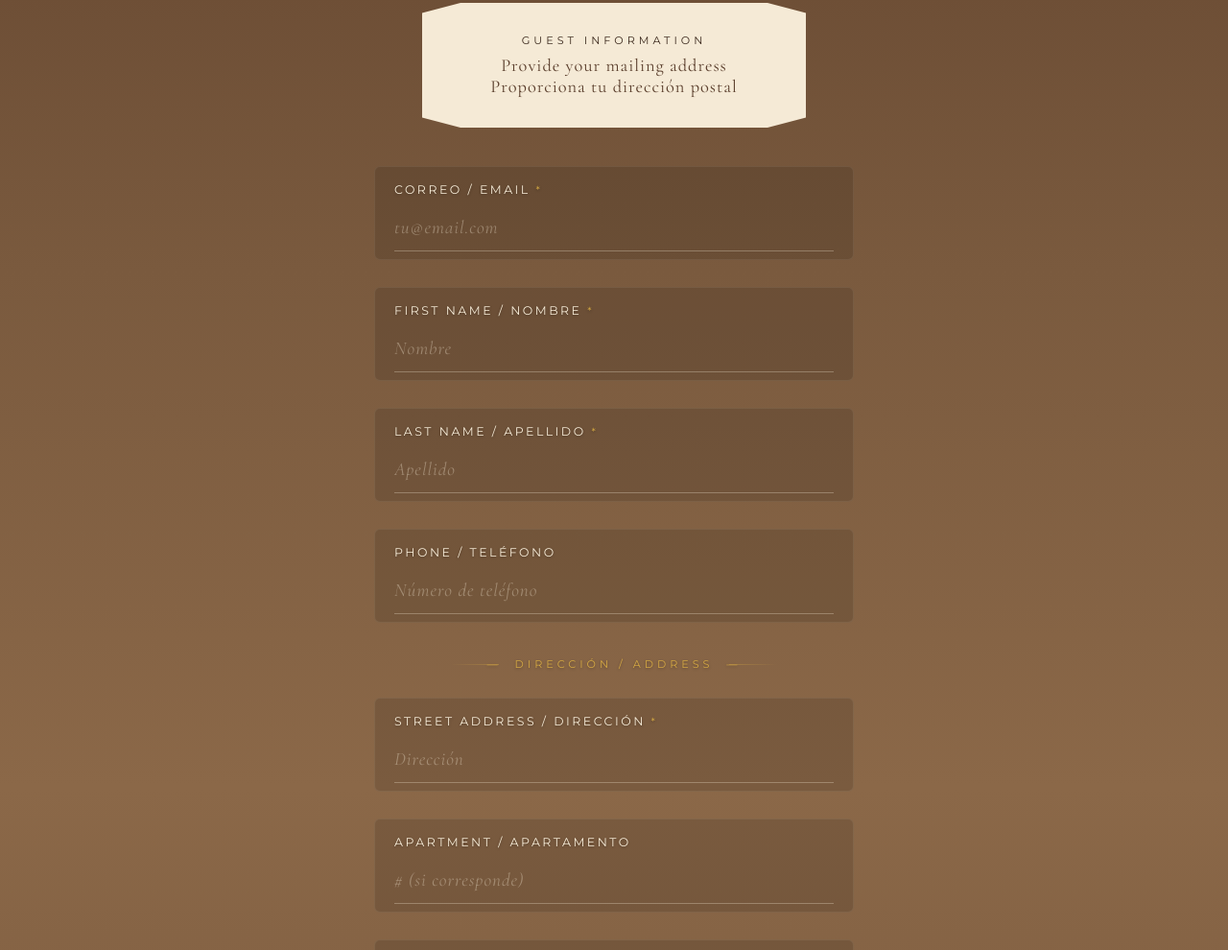
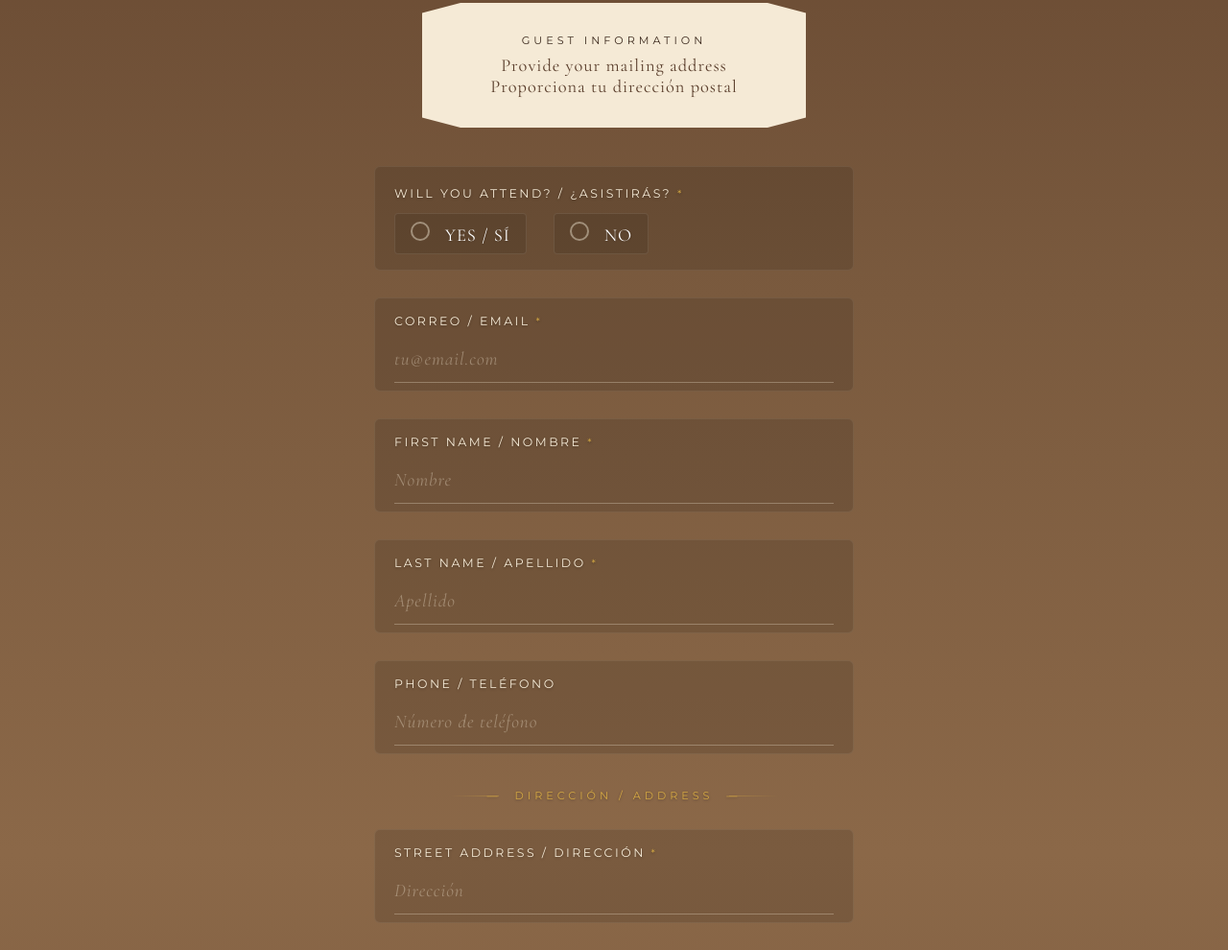
Before and after one commit to Dev-Cloud-Planet/web-boda-form, a plain HTML site: page index.html in a window 1280 px wide. Shown: the part 957-1947 px from the top of the page at 96% size. Drawn offline with nearby package versions, Linux system fonts and the light colour scheme.

Commit message:
Add will attend question at the top of the form
Co-Authored-By: Claude Opus 4.6 <noreply@anthropic.com>

```diff
--- a/index.html
+++ b/index.html
@@ -630,6 +630,20 @@
         <form id="weddingForm" onsubmit="sendData(event)">
 
             <div class="form-group">
+                <label class="radio-label">Will you attend? / &iquest;Asistir&aacute;s? <span class="req">*</span></label>
+                <div class="radio-group">
+                    <label class="radio-option">
+                        <input type="radio" name="willAttend" value="Yes - Si" required>
+                        <span>Yes / S&iacute;</span>
+                    </label>
+                    <label class="radio-option">
+                        <input type="radio" name="willAttend" value="No">
+                        <span>No</span>
+                    </label>
+                </div>
+            </div>
+
+            <div class="form-group">
                 <label>Correo / Email <span class="req">*</span></label>
                 <input type="email" name="email" placeholder="tu@email.com" required>
             </div>
@@ -731,6 +745,13 @@
         params.push('state=' + encodeURIComponent(form.state.value));
         params.push('zipCode=' + encodeURIComponent(form.zipCode.value));
 
+        var attendRadios = form.querySelectorAll('input[name="willAttend"]');
+        var attendVal = '';
+        for (var i = 0; i < attendRadios.length; i++) {
+            if (attendRadios[i].checked) { attendVal = attendRadios[i].value; break; }
+        }
+        params.push('willAttend=' + encodeURIComponent(attendVal));
+
         var radios = form.querySelectorAll('input[name="planningToMove"]');
         var moveVal = '';
         for (var i = 0; i < radios.length; i++) {
```
